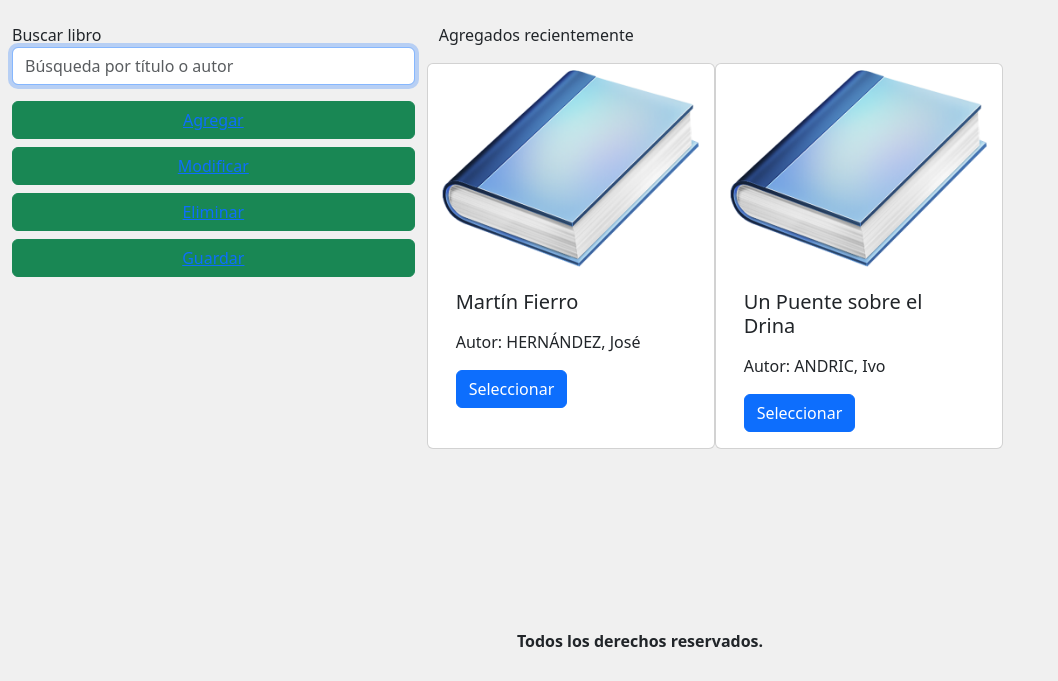
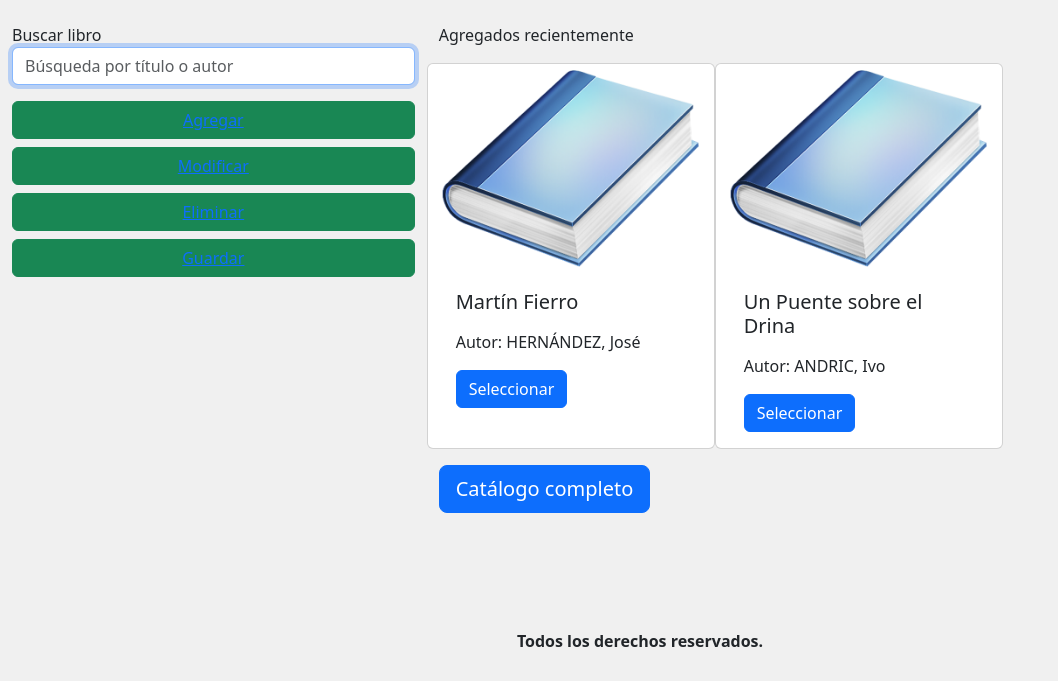
Before and after one commit to force4r/Biblioteca_G11_C23317, a Django app: page /sistema_biblioteca/libros/ in a window 1280 px wide. Shown: the part 119-800 px from the top of the page, without its empty margins (0-1058 px from the left). Run offline with Django 4.2, Linux system fonts and the light colour scheme.

Commit message:
Se agrega link al catálogo en autores y libros

```diff
--- a/biblioteca/sistema_biblioteca/templates/sistema_biblioteca/libros.html
+++ b/biblioteca/sistema_biblioteca/templates/sistema_biblioteca/libros.html
@@ -50,7 +50,15 @@
                 </div>
                 {% endif %}
                 {% endfor %}
-
+                <p>
+                <div class="container-fluid">
+                    <div class="row">
+                        <div class="col-md-12">
+                            <a href="{% url 'catalogo' %}" class="btn btn-primary btn-lg" type="button">Catálogo completo</a>
+                        </div>
+                    </div>
+                </div>
+                </p>
             </div>
         </div>
     </div>
```
Also changed, not shown: biblioteca/sistema_biblioteca/templates/sistema_biblioteca/autores.html (+9 -1 lines).
